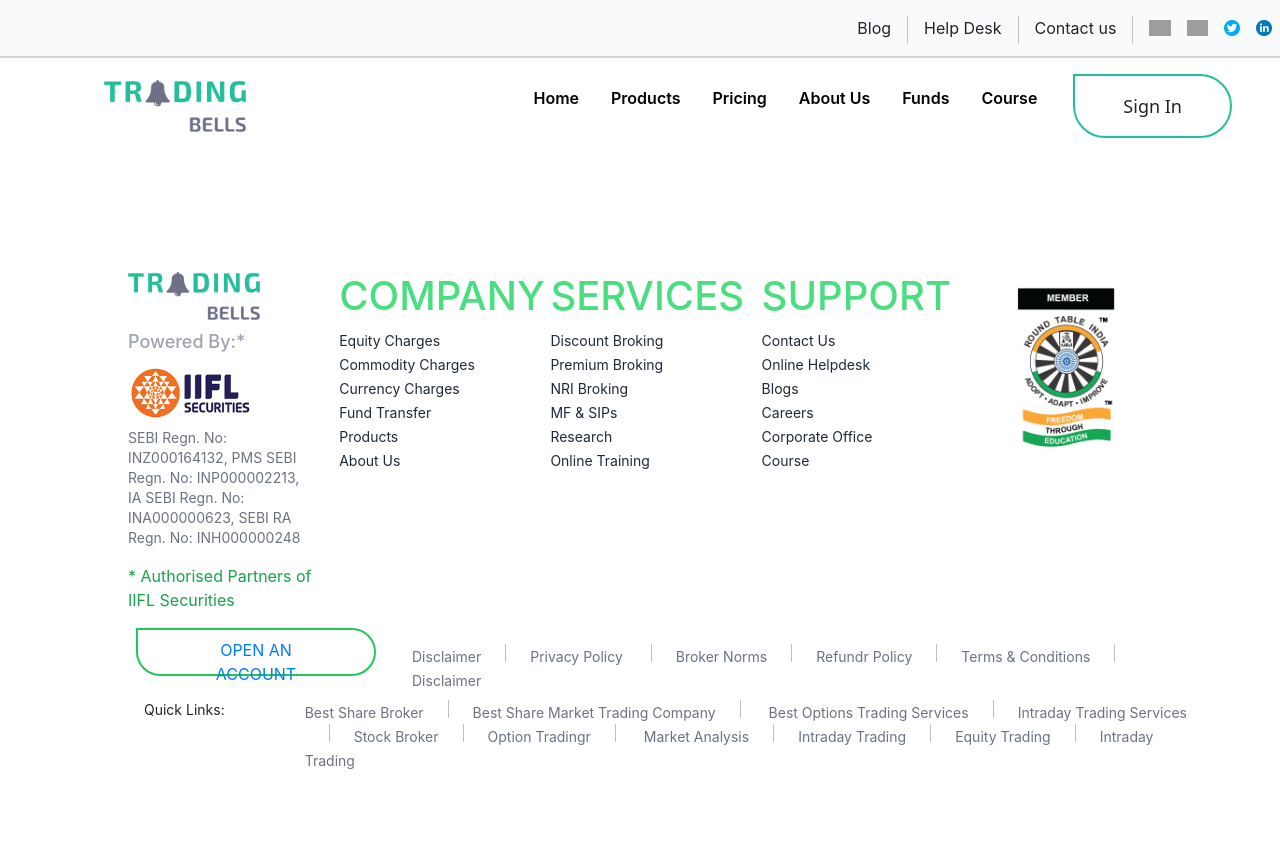
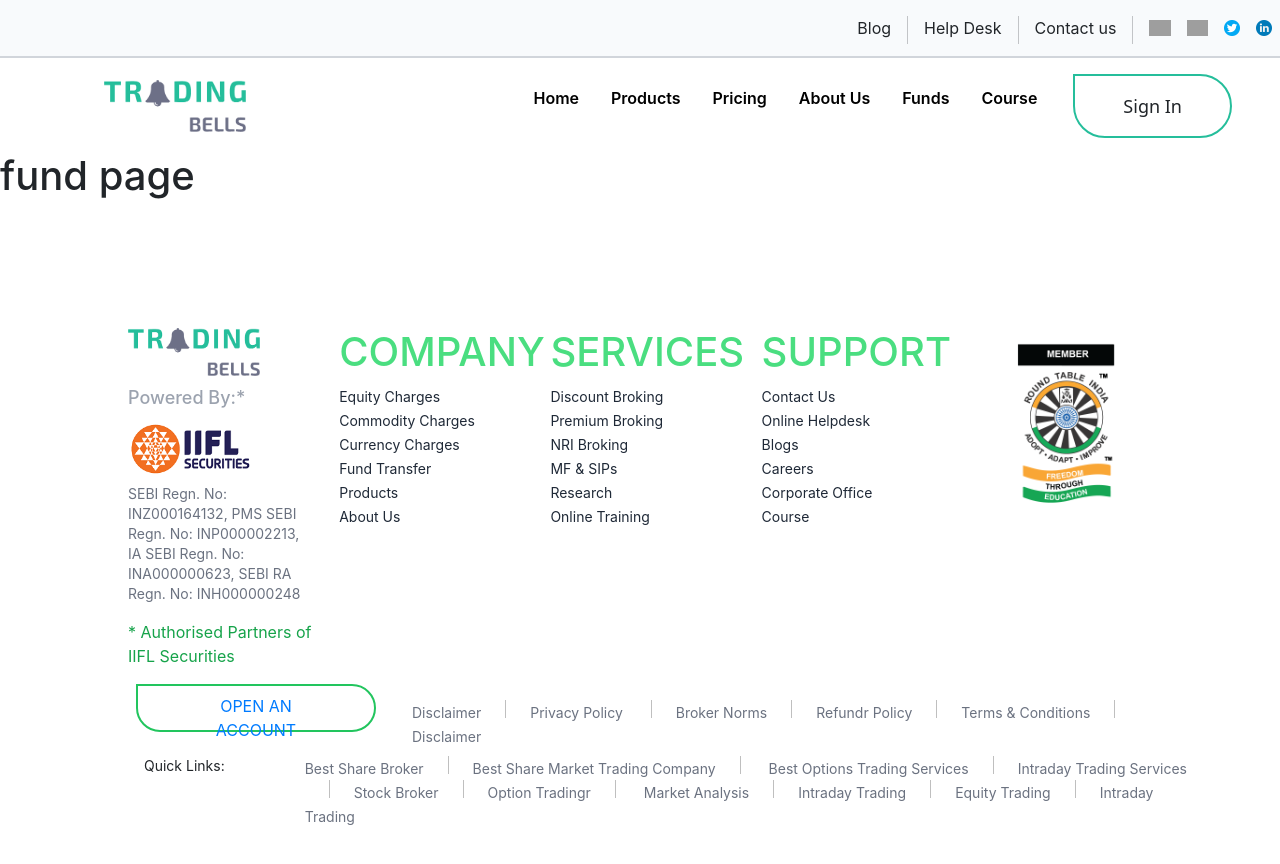
Before and after one commit to Harshkrmihra/Trading-Website-Demo, a React (Create React App) app: page /fund in a window 1280 px wide. Shown: the top 864 px of the page. Before the commit the page ends 820 px from the top, so only its background shows below. Built offline with nearby package versions, Linux system fonts and the light colour scheme; grey boxes are pictures that could not be loaded.

Commit message:
Revert "commit5"
This reverts commit 662bf90455c9bd981b8a6540c3c77d726854f6b8, reversing
changes made to 72dd49278ff286ef25dc5aaa139c7fb7fa1b5e3a.

```diff
--- a/src/Components/Funds.js
+++ b/src/Components/Funds.js
@@ -3,7 +3,7 @@
 const Funds = () => {
   return (
     <>
-    <div className='container bg'></div>
+    <h1>fund page</h1>
     </>
   )
 }
--- a/src/Components/Home.css
+++ b/src/Components/Home.css
@@ -1,4 +1,3 @@
-
 
 .slick-slide > div{
     margin: 0 05%
@@ -17,12 +16,6 @@
       margin: 0;
       color: #25BE9B ;
 }
-.f-22{
-    font-size: 22px;
-}
-.f-26{
-    font-size: 36px;
-}
 
 /* img.cart{
     width: -webkit-fill-available;
--- a/src/Components/Home.js
+++ b/src/Components/Home.js
@@ -181,7 +181,7 @@
       </div>
 
       <div className='my-10'>
-       <Investor/>
+        <Investor/>
       </div>
       </div>
    </>
--- a/src/Components/Investor.js
+++ b/src/Components/Investor.js
@@ -79,7 +79,7 @@
    <div className="container text-center ">
         <h2> Responsive </h2>
 
-        <div className="container max-w-[80%] my-5">
+        <div className="container max-w-[80%] bg-gray-200 my-5">
           <Slider {...settings}>
             {/* ......card-1....... */}
             <div className="card  bg-white max-w-[100vh] px-3 py-4">
```
